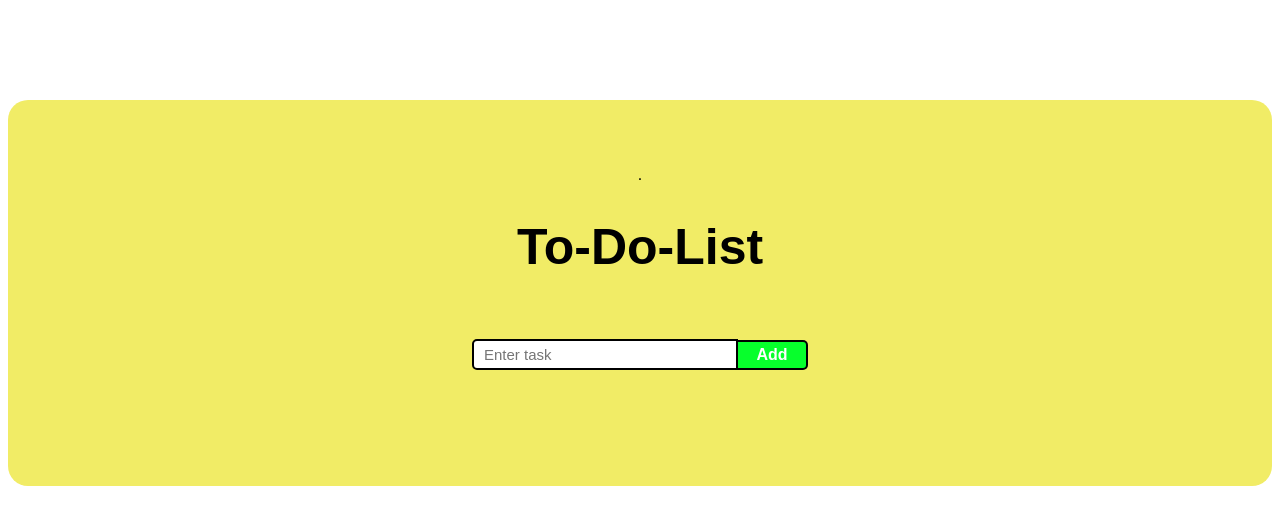
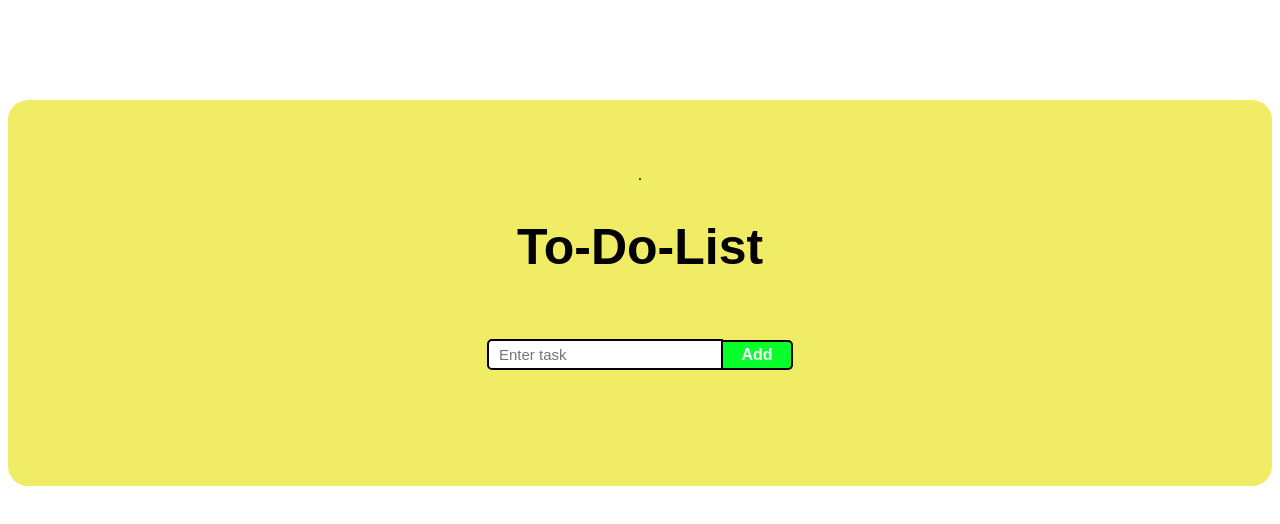
Before and after one commit to vivekdagudu/To-Do-List, a React (Vite) app: page / in a window 1280 px wide. Shown: the top 524 px of the page. Built offline with nearby package versions, Linux system fonts and the light colour scheme.

Commit message:
updated index.css styles

```diff
--- a/src/index.css
+++ b/src/index.css
@@ -11,7 +11,7 @@ h1{
 }
 .input{
   height: 25px;
-  width: 250px;
+  width: 220px;
   margin-top: 30px;
   padding-left: 10px;
   border-bottom-left-radius: 5px;
```
